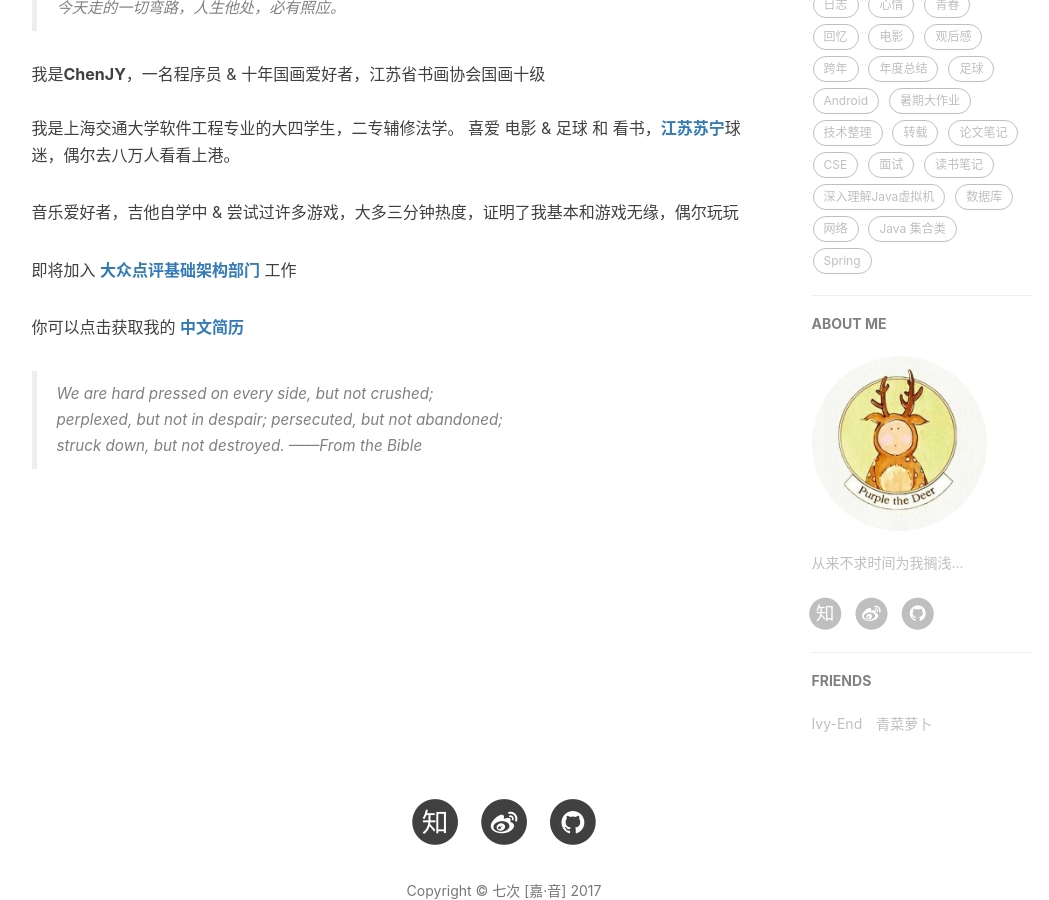
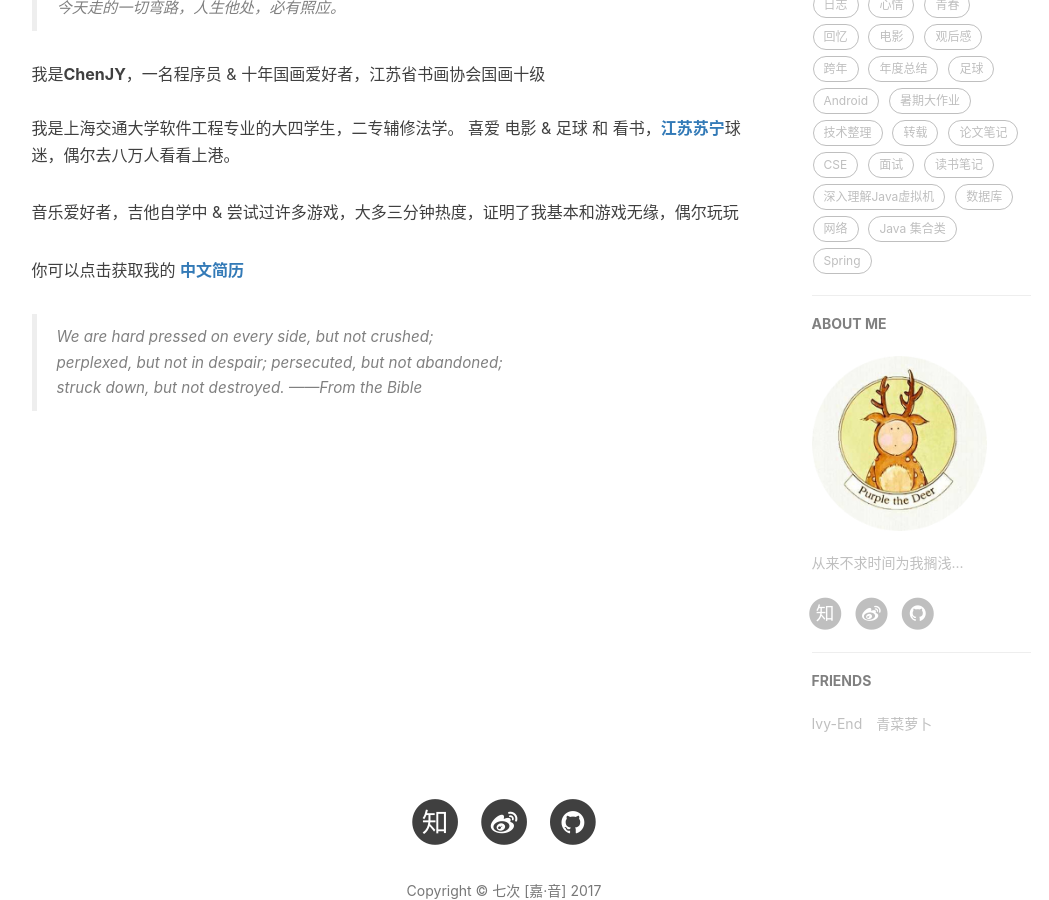
Before and after one commit to jiayangchen/jiayangchen.github.io, a Jekyll site: the page built from about.html, in a window 1280 px wide and 900 px high, scrolled down 526 px. Shown: the whole window, without its empty margins (136-1185 px from the left). Built offline with Jekyll 4.4.1, drawn with Linux system fonts in a browser that asks for light colours; nearby versions of some CDN libraries; comment, search, counter and statistics services are not loaded.

```diff
--- a/about.html
+++ b/about.html
@@ -24,7 +24,7 @@
     喜爱 电影 &amp; 足球 和 看书，<a href="http://fc.suning.com/" target="_blank"><b>江苏苏宁</b></a>球迷，偶尔去八万人看看上港。
 
     <p>音乐爱好者，吉他自学中 &amp; 尝试过许多游戏，大多三分钟热度，证明了我基本和游戏无缘，偶尔玩玩</p>
-    <p> 即将加入 <a href="https://tech.meituan.com/about" target="_blank"><b>大众点评基础架构部门</b></a> 工作</p>
+    <!--<p> 即将加入 <a href="https://tech.meituan.com/about" target="_blank"><b>大众点评基础架构部门</b></a> 工作</p>-->
     <p>你可以点击获取我的<a href="" target="_blank">&nbsp;<b>中文简历</b></a></p>
 
     <blockquote><p>We are hard pressed on every side, but not crushed;<br>
@@ -43,7 +43,7 @@
     I am a junior student with a major in <strong>Software Engineering</strong> at Shanghai JiaoTong University.I have chosen to take law as my minor because of interest.<br><br>
     I love movies, football, a fan of JiangsuFC and enjoy reading various books, thinking that reading is quite interesting, which is a hobby that shoule be kept.<br><br>
     Now I am learing how to play guitar and I have tried some popular computer games but finally gave up. They are not attractive to me.</p>
-    <p>In the near future, I will join <a href="https://tech.meituan.com/about" target="_blank"><b>DianPing Shanghai</b></a> .</p>
+    <!--<p>In the near future, I will join <a href="https://tech.meituan.com/about" target="_blank"><b>DianPing Shanghai</b></a> .</p>-->
     <p>You can click on <a href="" target="_blank">this</a> to get my <b>English CV</b></p>
 
     <blockquote><p>We are hard pressed on every side, but not crushed;<br>
```
